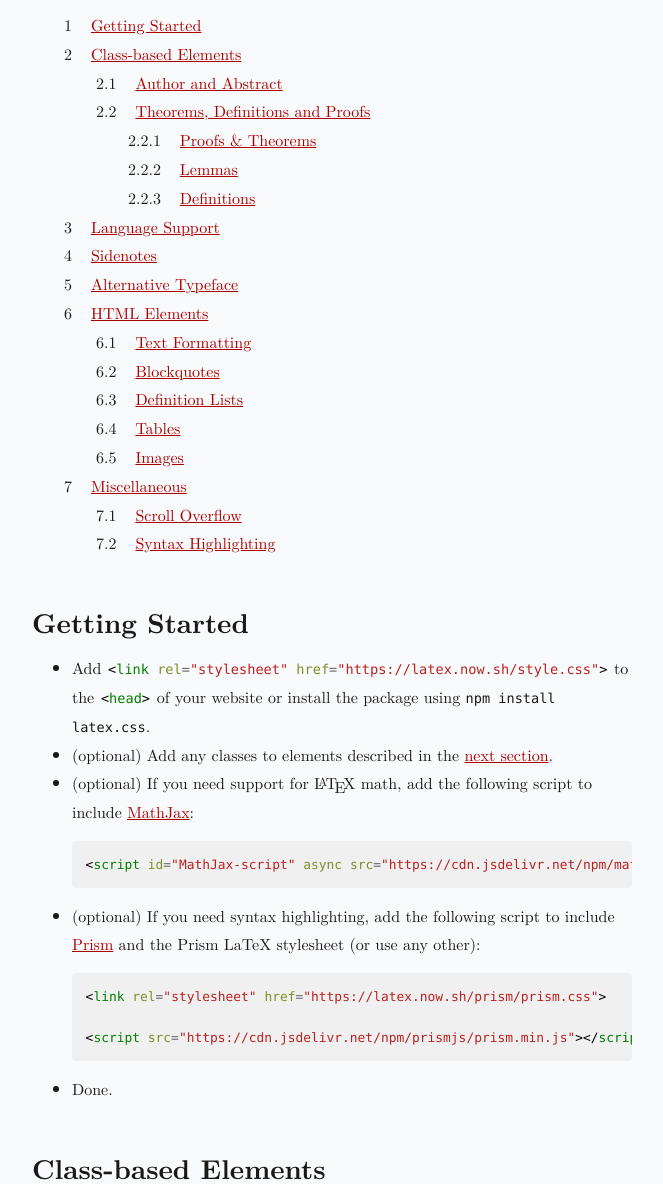
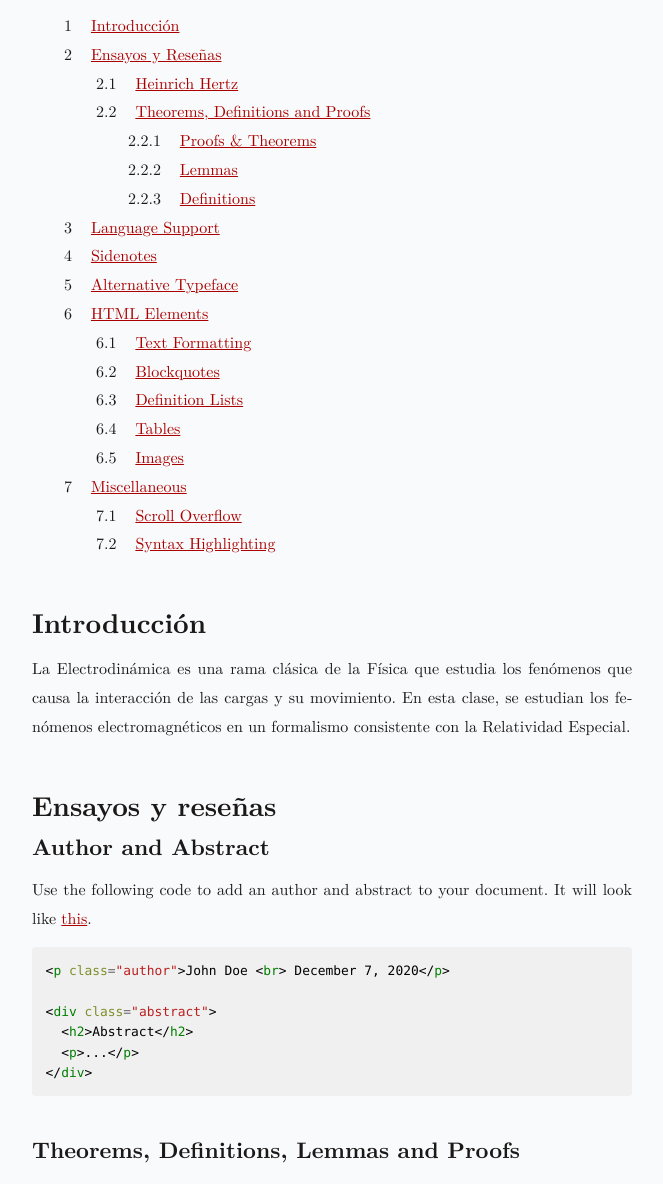
Before and after one commit to Sekilloda/sekilloda.github.io, a website: page index.html in a window 1280 px wide. Shown: the part 387-1571 px from the top of the page, without its empty margins (308-971 px from the left). Drawn offline with nearby package versions, Linux system fonts and the light colour scheme.

Commit message:
New page

```diff
--- a/index.html
+++ b/index.html
@@ -41,11 +41,11 @@
   <nav role="navigation" class="toc">
     <h2>Índice</h2>
     <ol>
-      <li><a href="#getting-started">Getting Started</a></li>
+      <li><a href="#introduccion">Introducción</a></li>
       <li>
-        <a href="#class-based-elements">Class-based Elements</a>
+        <a href="#ensayos">Ensayos y Reseñas</a>
         <ol>
-          <li><a href="#author-abstract">Author and Abstract</a></li>
+          <li><a href="#hertz">Heinrich Hertz</a></li>
           <li>
             <a href="#tdpl">Theorems, Definitions and Proofs</a>
             <ol>
@@ -81,39 +81,16 @@
 
   <main>
     <article>
-      <h2 id="getting-started">Getting Started</h2>
-      <ul>
-        <li>
-          Add
-          <code class="language-html">&lt;link rel="stylesheet"
-              href="https://latex.now.sh/style.css"&gt;</code>
-          to the <code class="language-html">&lt;head&gt;</code> of your website or install the
-          package using <code>npm install latex.css</code>.
-        </li>
-        <li>
-          (optional) Add any classes to elements described in the
-          <a href="#class-based-elements">next section</a>.
-        </li>
-        <li>
-          (optional) If you need support for
-          <span class="latex">L<span>a</span>T<span>e</span>X</span> math, add
-          the following script to include
-          <a href="https://www.mathjax.org/">MathJax</a>:
-          <pre><code class="language-html">&lt;script id="MathJax-script" async src="https://cdn.jsdelivr.net/npm/mathjax@3/es5/tex-mml-chtml.js"&gt;&lt;/script&gt;</code></pre>
-        </li>
-        <li>
-          (optional) If you need syntax highlighting, add
-          the following script to include
-          <a href="https://prismjs.com/">Prism</a> and the Prism LaTeX stylesheet (or use any other):
-          <pre><code class="language-html">&lt;link rel="stylesheet" href="https://latex.now.sh/prism/prism.css"&gt;
+      <h2 id="introduccion">Introducción</h2>
+        <p>
+            La Electrodinámica es una rama clásica de la Física que estudia los fenómenos que causa la interacción de las
+            cargas y su movimiento. En esta clase, se estudian los fenómenos electromagnéticos en un formalismo consistente
+            con la Relatividad Especial.
+        </p>
 
-&lt;script src="https://cdn.jsdelivr.net/npm/prismjs/prism.min.js"&gt;&lt;/script&gt;</code></pre>
-        </li>
-        <li>Done.</li>
-      </ul>
 
-      <h2 id="class-based-elements">Class-based Elements</h2>
-      <h3 id="author-abstract">Author and Abstract</h3>
+      <h2 id="ensayos">Ensayos y reseñas</h2>
+      <h3 id="hertz">Author and Abstract</h3>
       <p>
         Use the following code to add an author and abstract to your document.
         It will look like <a href="#top">this</a>.
```
